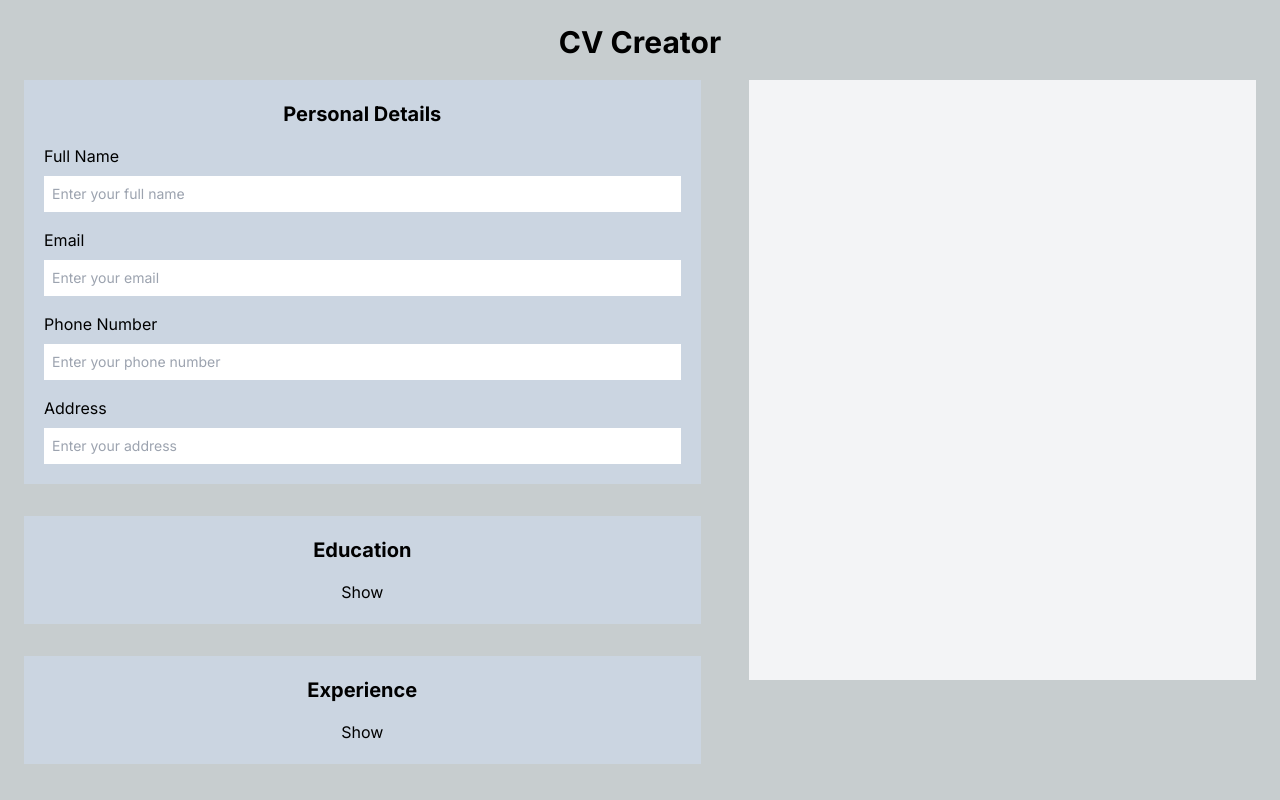
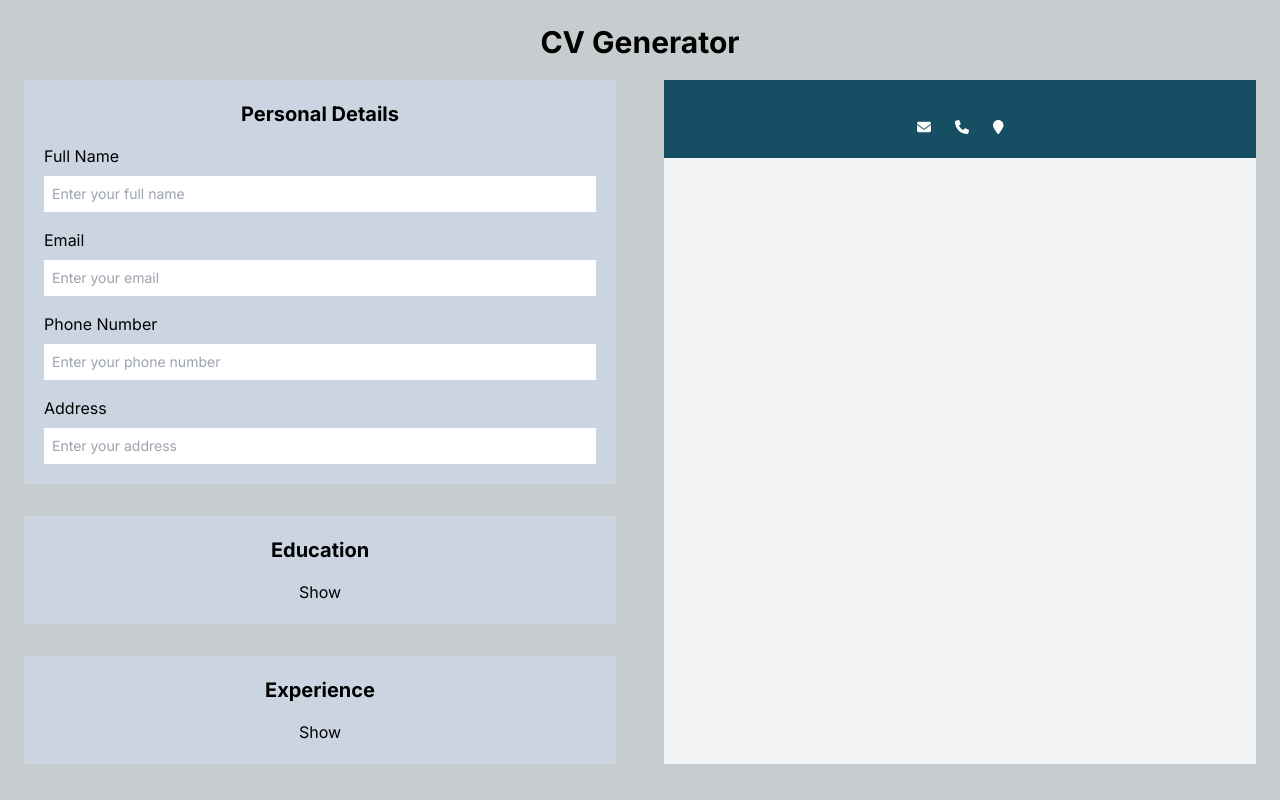
Before and after one commit to tjjames230/cv-application, a React (Vite) app: page / in a window 1280 px wide. Built offline with nearby package versions, Linux system fonts and the light colour scheme.

Commit message:
UPDATE: Added fontawesome icons and some basic styling for details preview

```diff
--- a/index.html
+++ b/index.html
@@ -10,7 +10,7 @@
 			href="https://fonts.googleapis.com/css2?family=Inter:ital,opsz,wght@0,14..32,100..900;1,14..32,100..900&display=swap"
 			rel="stylesheet"
 		/>
-		<title>CV Application Creator</title>
+		<title>CV Generator</title>
 	</head>
 	<body>
 		<div id="root"></div>
--- a/package.json
+++ b/package.json
@@ -10,6 +10,9 @@
     "preview": "vite preview"
   },
   "dependencies": {
+    "@fortawesome/fontawesome-svg-core": "^6.6.0",
+    "@fortawesome/free-solid-svg-icons": "^6.6.0",
+    "@fortawesome/react-fontawesome": "^0.2.2",
     "react": "^18.3.1",
     "react-dom": "^18.3.1"
   },
--- a/src/App.jsx
+++ b/src/App.jsx
@@ -16,7 +16,7 @@ function App() {
 
 	return (
 		<>
-			<h2 className="text-3xl font-bold text-center">CV Creator</h2>
+			<h2 className="text-3xl font-bold text-center">CV Generator</h2>
 			<main>
 				<Form
 					details={details}
--- a/src/components/Form.jsx
+++ b/src/components/Form.jsx
@@ -14,7 +14,7 @@ const Form = ({
 	const [activeIndex, setActiveIndex] = useState(0);
 
 	return (
-		<form className="flex flex-col gap-8 w-8/12">
+		<form className="flex flex-col gap-8 w-6/12">
 			<PersonalDetails
 				isActive={activeIndex === 0}
 				onShow={() => setActiveIndex(0)}
--- a/src/components/Preview.jsx
+++ b/src/components/Preview.jsx
@@ -4,7 +4,7 @@ import PreviewExperience from "./PreviewExperience";
 
 const Preview = ({ details, education, experience }) => {
 	return (
-		<div className="w-6/12 h-auto max-h-[600px] bg-gray-100">
+		<div className="flex flex-col w-6/12 h-auto bg-gray-100">
 			<PreviewDetails details={details} />
 			<PreviewEducation education={education} />
 			<PreviewExperience experience={experience} />
--- a/src/components/PreviewDetails.jsx
+++ b/src/components/PreviewDetails.jsx
@@ -1,10 +1,28 @@
+import { FontAwesomeIcon } from "@fortawesome/react-fontawesome";
+import {
+	faEnvelope,
+	faPhone,
+	faLocationPin,
+} from "@fortawesome/free-solid-svg-icons";
+
 const PreviewDetails = ({ details }) => {
 	return (
-		<section>
-			<h3>{details.name}</h3>
-			<p>{details.email}</p>
-			<p>{details.number}</p>
-			<p>{details.address}</p>
+		<section className="flex flex-col gap-4 p-6 items-center bg-cyan-900 text-white">
+			<h3 className="text-2xl font-bold">{details.name}</h3>
+			<div className="flex gap-6 w-full justify-center text-sm">
+				<p className="flex gap-2 items-center">
+					<FontAwesomeIcon icon={faEnvelope} />
+					{details.email}
+				</p>
+				<p className="flex gap-2 items-center">
+					<FontAwesomeIcon icon={faPhone} />
+					{details.number}
+				</p>
+				<p className="flex gap-2 items-center">
+					<FontAwesomeIcon icon={faLocationPin} />
+					{details.address}
+				</p>
+			</div>
 		</section>
 	);
 };
--- a/src/components/PreviewEducation.jsx
+++ b/src/components/PreviewEducation.jsx
@@ -14,7 +14,7 @@ const PreviewEducation = ({ education }) => {
 		);
 	});
 
-	return <section>{listEducation}</section>;
+	return <section className="p-4">{listEducation}</section>;
 };
 
 export default PreviewEducation;
--- a/src/components/PreviewExperience.jsx
+++ b/src/components/PreviewExperience.jsx
@@ -14,7 +14,7 @@ const PreviewExperience = ({ experience }) => {
 		);
 	});
 
-	return <section>{listExperience}</section>;
+	return <section className="p-4">{listExperience}</section>;
 };
 
 export default PreviewExperience;
```
Also changed, not shown: 1 other file (tests, documents, lock files or other folders).
